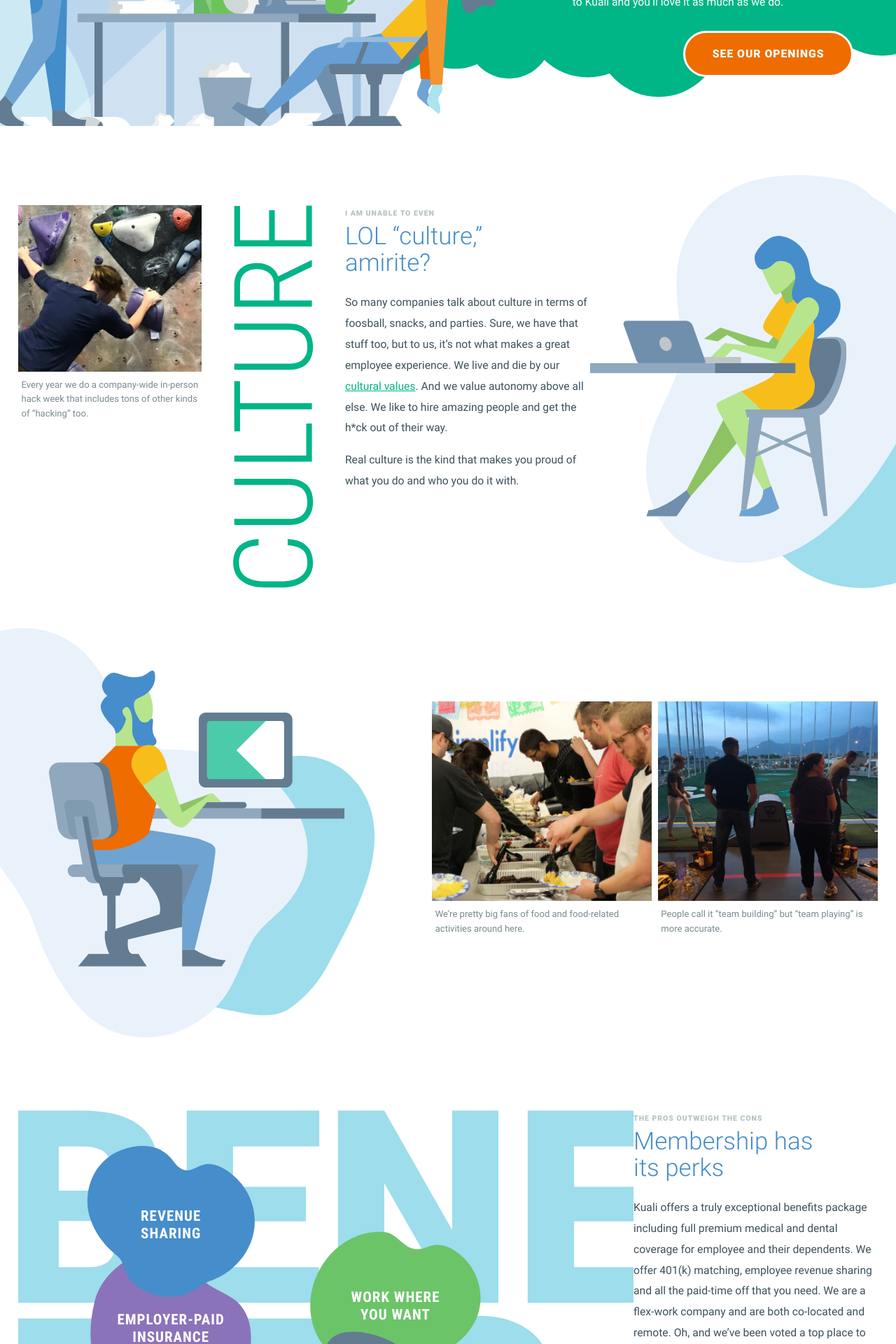
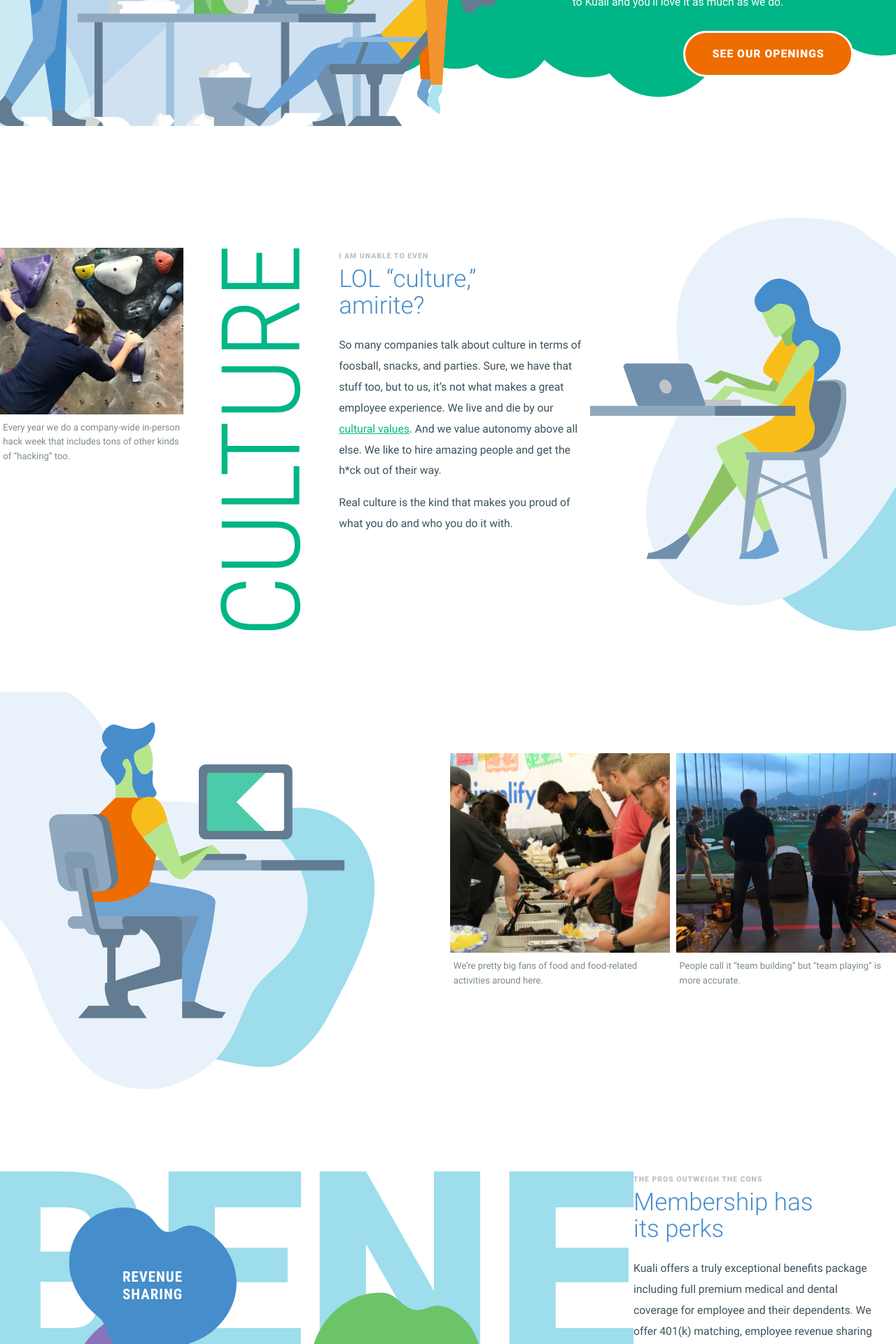
Before and after one commit to KualiCo/kuali-jobs, a Jekyll site: the page built from index.html, in a window 1280 px wide. Shown: the part 335-2255 px from the top of the page at 70% size. Built offline with Jekyll 4.4.1, drawn with Linux system fonts in a browser that asks for light colours.

Commit message:
adds correct left/right section padding per section

```diff
--- a/_sass/custom.scss
+++ b/_sass/custom.scss
@@ -73,9 +73,6 @@ a {
 
 	&-logo {
 		max-width: 19rem;
-		@include breakpoint('medium') {
-			max-width: 17rem;
-	  }
 
 		a {
 			display: block;
@@ -87,7 +84,7 @@ a {
 .banner {
   color: $white;
   background: $green;
-  margin-bottom: 20rem;
+  margin-bottom: 30rem;
 	@include breakpoint('medium') {
 		margin-bottom: 15rem;
 	}
@@ -117,6 +114,9 @@ a {
 			margin-bottom: -10rem;
 			background-size: 95rem;
 		}
+		@include breakpoint('extra-small') {
+			background-size: 75rem;
+		}
 	}
 
   &-content {
@@ -132,13 +132,13 @@ a {
 		position: relative;
 		bottom: 5rem;
 		@include breakpoint('large') {
-			max-width: 46rem;
+			max-width: 45rem;
 		}
 		@include breakpoint('medium') {
-			max-width: 42rem;
+			max-width: 40rem;
 		}
 		@include breakpoint('small') {
-			max-width: 75rem;
+			max-width: 70rem;
 			bottom: 0;
 		}
 
@@ -262,11 +262,15 @@ img {
 
 /* ----------- Sections ---------- */
 .section {
-  margin: 10rem auto 2.5rem;
   display: flex;
   justify-content: space-between;
   width: 100%;
   position: relative;
+	padding-top: 10rem;
+	padding-bottom: 10rem;
+	@include breakpoint('extra-large') {
+		overflow: hidden;
+	}
 
   .avatar {
     position: relative;
@@ -276,6 +280,8 @@ img {
 }
 
 .culture {
+	padding-left: 0;
+
   .desk-gal {
     right: 5rem;
     top: 5rem;
@@ -284,6 +290,8 @@ img {
 }
 
 .team {
+	padding-right: 0;
+
   .desk-guy {
     bottom: 5rem;
     left: 5rem;
@@ -292,6 +300,8 @@ img {
 }
 
 .benefits {
+	padding-left: 0;
+
   &-list {
     flex-grow: 2;
     background: url('../img/benefits.svg') no-repeat left top;
@@ -345,6 +355,7 @@ img {
 }
 
 .values {
+	padding-right: 0;
 	margin-bottom: 12rem;
 
 	&-list {
```
